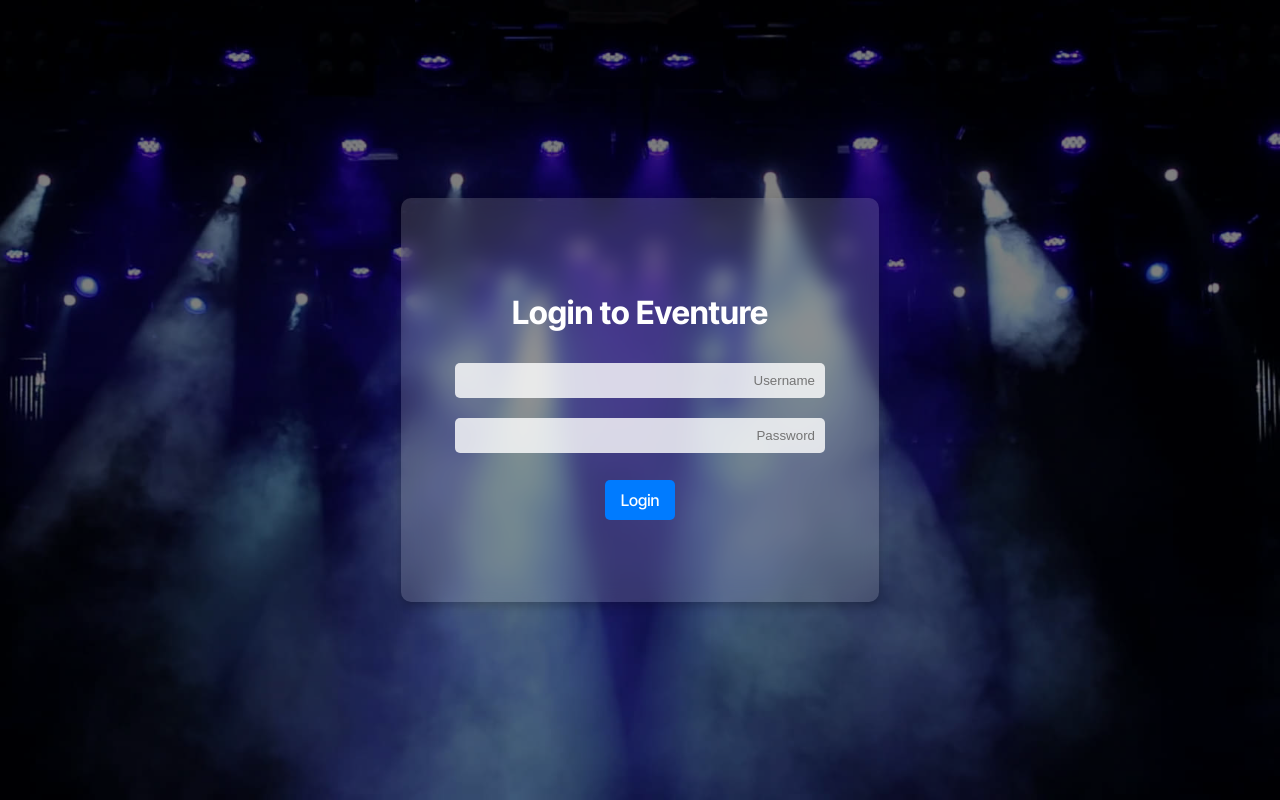
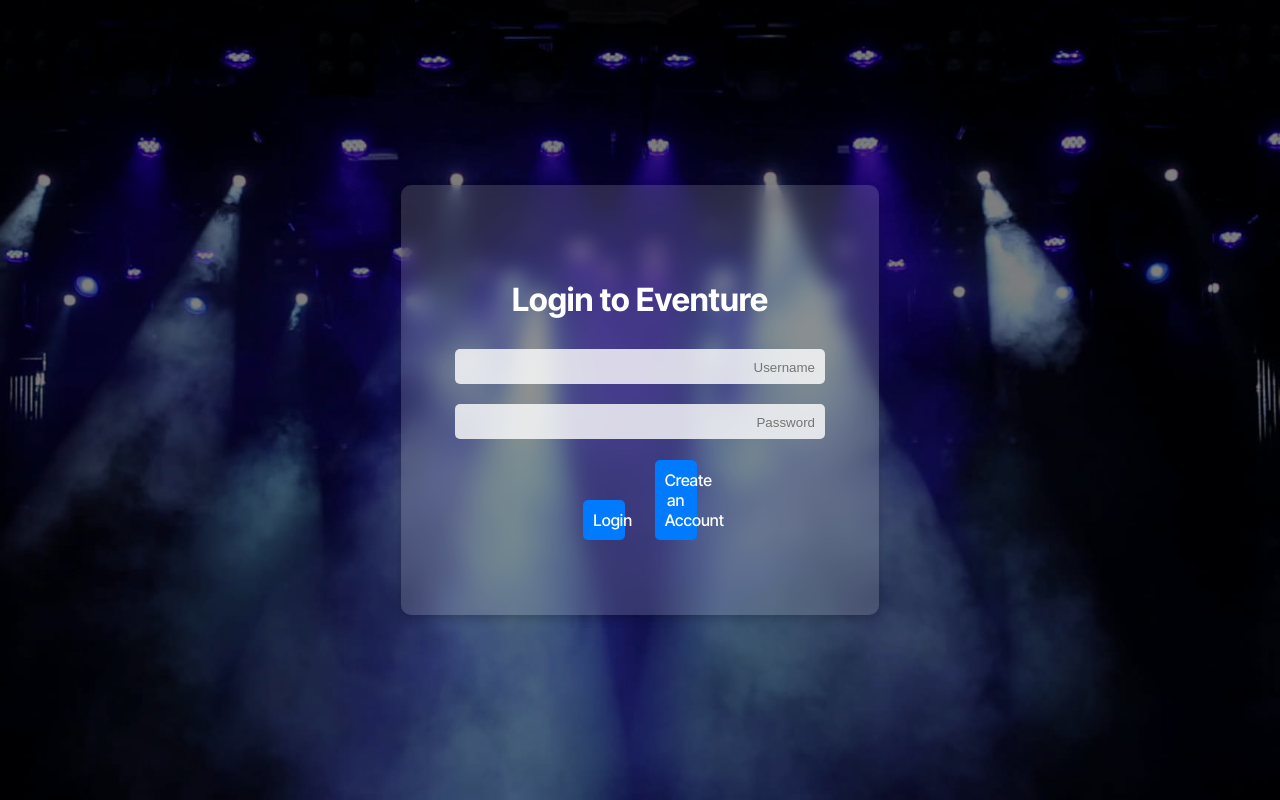
Before and after one commit to nolangrossi/Eventure, a React (Vite) app in the folder client/: page /login in a window 1280 px wide. Built offline with nearby package versions, Linux system fonts and the light colour scheme.

Commit message:
Modified code

```diff
--- a/client/src/pages/LoginPage.tsx
+++ b/client/src/pages/LoginPage.tsx
@@ -2,7 +2,7 @@
 import { useNavigate } from "react-router-dom";
 import "../styles/login.css";
 
-const Login = () => {
+const LoginPage = () => {
   const [userName, setUserName] = useState("");
   const [password, setPassword] = useState("");
   const [error, setError] = useState("");
@@ -12,7 +12,8 @@
     e.preventDefault();
 
     if (!userName || !password) {
-      if (!userName && !password) setError("Please enter both username and password.");
+      if (!userName && !password)
+        setError("Please enter both username and password.");
       else if (!userName) setError("Please Enter a Username.");
       else setError("A Valid Password is Required.");
       return;
@@ -45,12 +46,17 @@
             value={password}
             onChange={(e) => setPassword(e.target.value)}
           />
-          <button type="submit">Login</button>
+          {/*Button-Container */}
+          <div className="button-group">
+            <button type="submit" className="login-btn">Login</button>
+            <button type="button" className="create-account-btn" onClick={() => navigate("/signup")}>
+              Create an Account
+            </button>
+          </div>
         </form>
       </div>
     </div>
   );
-
 };
 
-export default Login;
+export default LoginPage;
```
